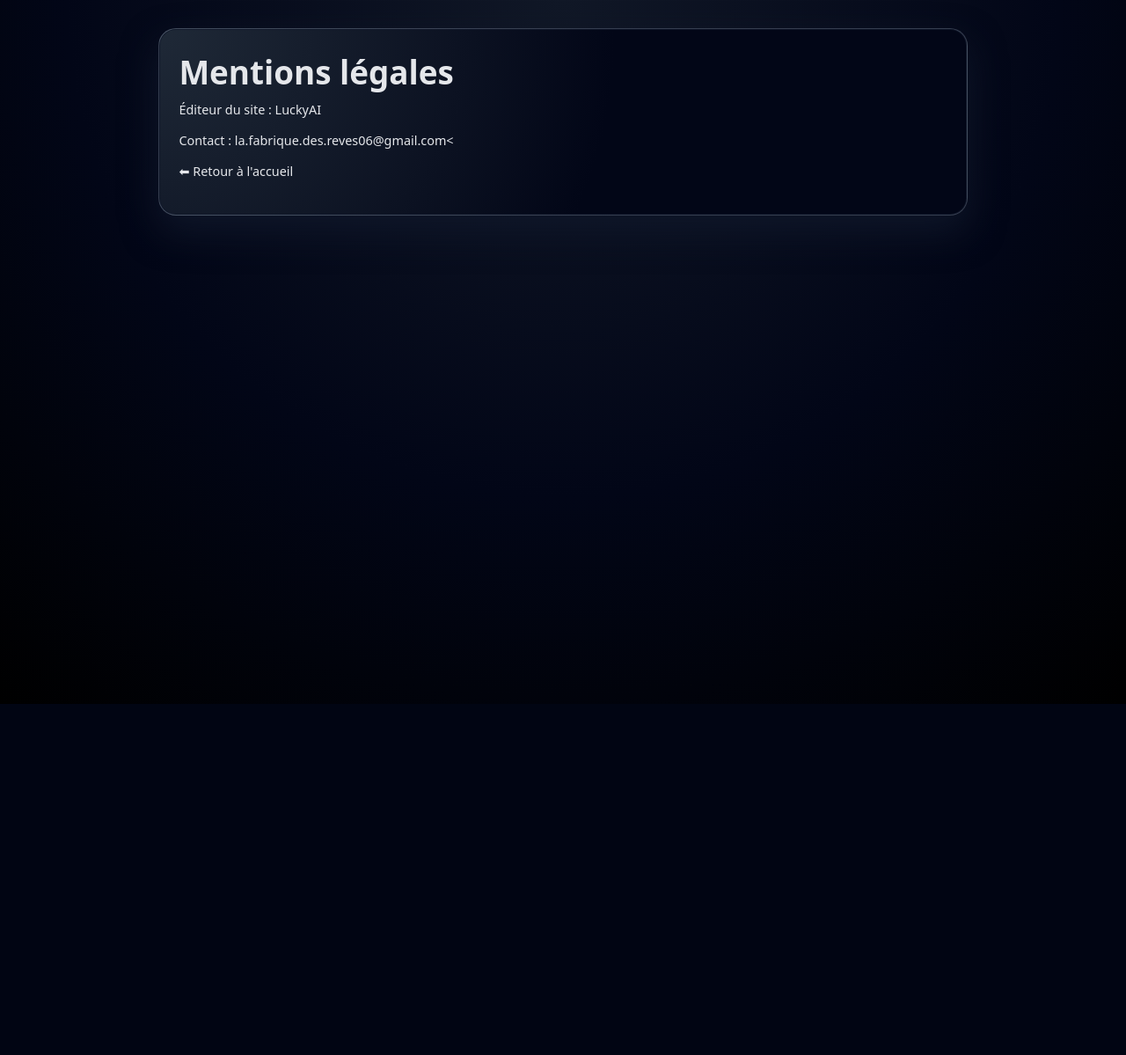
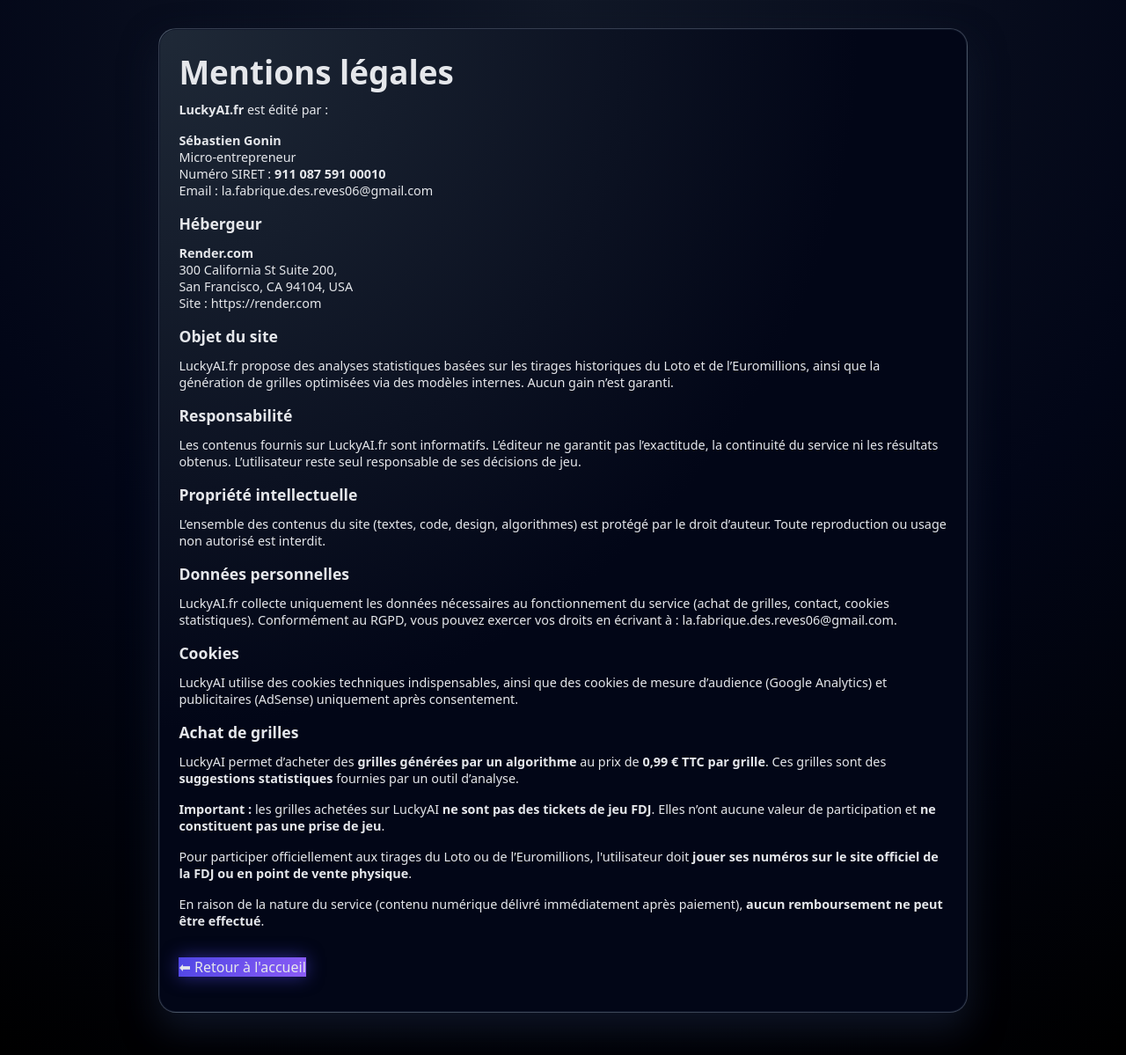
Before and after one commit to changetheworld06/luckyai, a FastAPI app: page /pages/mentions-legales.html in a window 1280 px wide. Shown: the whole page at 88% size. Before the commit the page ends 800 px from the top, so only its background shows below. Run offline with FastAPI, Linux system fonts and the light colour scheme.

Commit message:
Mise à jour mentions légales, CGV, style.css et index

```diff
--- a/pages/cgv.html
+++ b/pages/cgv.html
@@ -36,11 +36,7 @@
         <li>ne constitue pas un conseil de jeu ou financier.</li>
       </ul>
 
-      <h2>3. Achat des grilles</h2>
-      <p>
-        LuckyAI propose l’achat de grilles générées au prix de
-        <strong>0,99 € TTC par grille</strong>.
-      </p>
+      Achat de grilles
       <p>
         L’utilisateur peut acheter une ou plusieurs grilles, sans abonnement ni engagement.
         Chaque grille achetée donne accès à son contenu, visible immédiatement après paiement.
--- a/pages/mentions-legales.html
+++ b/pages/mentions-legales.html
@@ -2,21 +2,94 @@
 <html lang="fr">
 <head>
   <meta charset="UTF-8" />
-  <title>À propos de LuckyAI</title>
+  <title>Mentions légales – LuckyAI</title>
   <meta name="viewport" content="width=device-width, initial-scale=1" />
 
   <!-- CSS global LuckyAI -->
-  <link rel="stylesheet" href="/static/style.css?v=2">
+  <link rel="stylesheet" href="/static/style.css?v=3">
 </head>
+
 <body>
   <main class="page">
+
     <section class="card">
-    <h1>Mentions légales</h1>
+      <h1>Mentions légales</h1>
 
-    <p>Éditeur du site : LuckyAI</p>
-    <p>Contact : la.fabrique.des.reves06@gmail.com<</p>
+      <p><strong>LuckyAI.fr</strong> est édité par :</p>
 
-    <p><a href="/">⬅ Retour à l'accueil</a></p>
+      <p>
+        <strong>Sébastien Gonin</strong><br>
+        Micro-entrepreneur<br>
+        Numéro SIRET : <strong>911 087 591 00010</strong><br>
+        Email : <a href="mailto:la.fabrique.des.reves06@gmail.com">la.fabrique.des.reves06@gmail.com</a>
+      </p>
+
+      <h2>Hébergeur</h2>
+      <p>
+        <strong>Render.com</strong><br>
+        300 California St Suite 200,<br>
+        San Francisco, CA 94104, USA<br>
+        Site : <a href="https://render.com" target="_blank" rel="noopener noreferrer">https://render.com</a>
+      </p>
+
+      <h2>Objet du site</h2>
+      <p>
+        LuckyAI.fr propose des analyses statistiques basées sur les tirages historiques du Loto et de
+        l’Euromillions, ainsi que la génération de grilles optimisées via des modèles internes.
+        Aucun gain n’est garanti.
+      </p>
+
+      <h2>Responsabilité</h2>
+      <p>
+        Les contenus fournis sur LuckyAI.fr sont informatifs. L’éditeur ne garantit pas
+        l’exactitude, la continuité du service ni les résultats obtenus. L’utilisateur reste seul responsable de ses décisions de jeu.
+      </p>
+
+      <h2>Propriété intellectuelle</h2>
+      <p>
+        L’ensemble des contenus du site (textes, code, design, algorithmes) est protégé par le droit
+        d’auteur. Toute reproduction ou usage non autorisé est interdit.
+      </p>
+
+      <h2>Données personnelles</h2>
+      <p>
+        LuckyAI.fr collecte uniquement les données nécessaires au fonctionnement du service
+        (achat de grilles, contact, cookies statistiques).
+        Conformément au RGPD, vous pouvez exercer vos droits en écrivant à :
+        <a href="mailto:la.fabrique.des.reves06@gmail.com">la.fabrique.des.reves06@gmail.com</a>.
+      </p>
+
+      <h2>Cookies</h2>
+      <p>
+        LuckyAI utilise des cookies techniques indispensables, ainsi que des cookies de mesure
+        d’audience (Google Analytics) et publicitaires (AdSense) uniquement après consentement.
+      </p>
+
+      <h2>Achat de grilles</h2>
+      <p>
+        LuckyAI permet d’acheter des <strong>grilles générées par un algorithme</strong>
+        au prix de <strong>0,99 € TTC par grille</strong>.
+        Ces grilles sont des <strong>suggestions statistiques</strong> fournies par un outil d’analyse.
+      </p>
+
+      <p>
+        <strong>Important :</strong> les grilles achetées sur LuckyAI <strong>ne sont pas des tickets de jeu FDJ</strong>.
+        Elles n’ont aucune valeur de participation et <strong>ne constituent pas une prise de jeu</strong>.
+      </p>
+
+      <p>
+        Pour participer officiellement aux tirages du Loto ou de l’Euromillions,
+        l'utilisateur doit <strong>jouer ses numéros sur le site officiel de la FDJ ou en point de vente physique</strong>.
+      </p>
+
+      <p>
+        En raison de la nature du service (contenu numérique délivré immédiatement après paiement),
+        <strong>aucun remboursement ne peut être effectué</strong>.
+      </p>
+        <a href="/" class="btn-primary" style="display:inline-block;margin-top:1rem;">⬅ Retour à l'accueil</a>
+      </p>
+    </section>
+
   </main>
 </body>
 </html>
```
Also changed, not shown: frontend/index.html (+15 -6 lines), static/style.css (line endings or trailing spaces).
